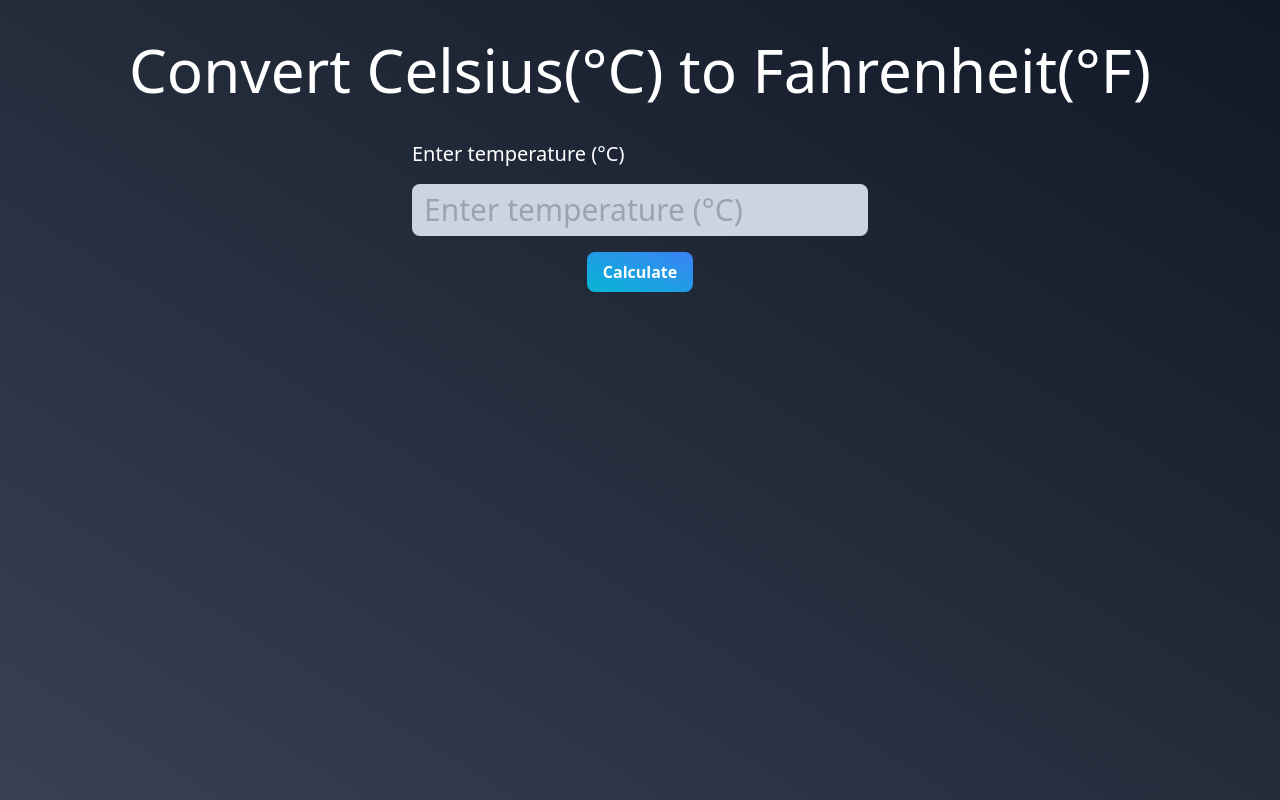
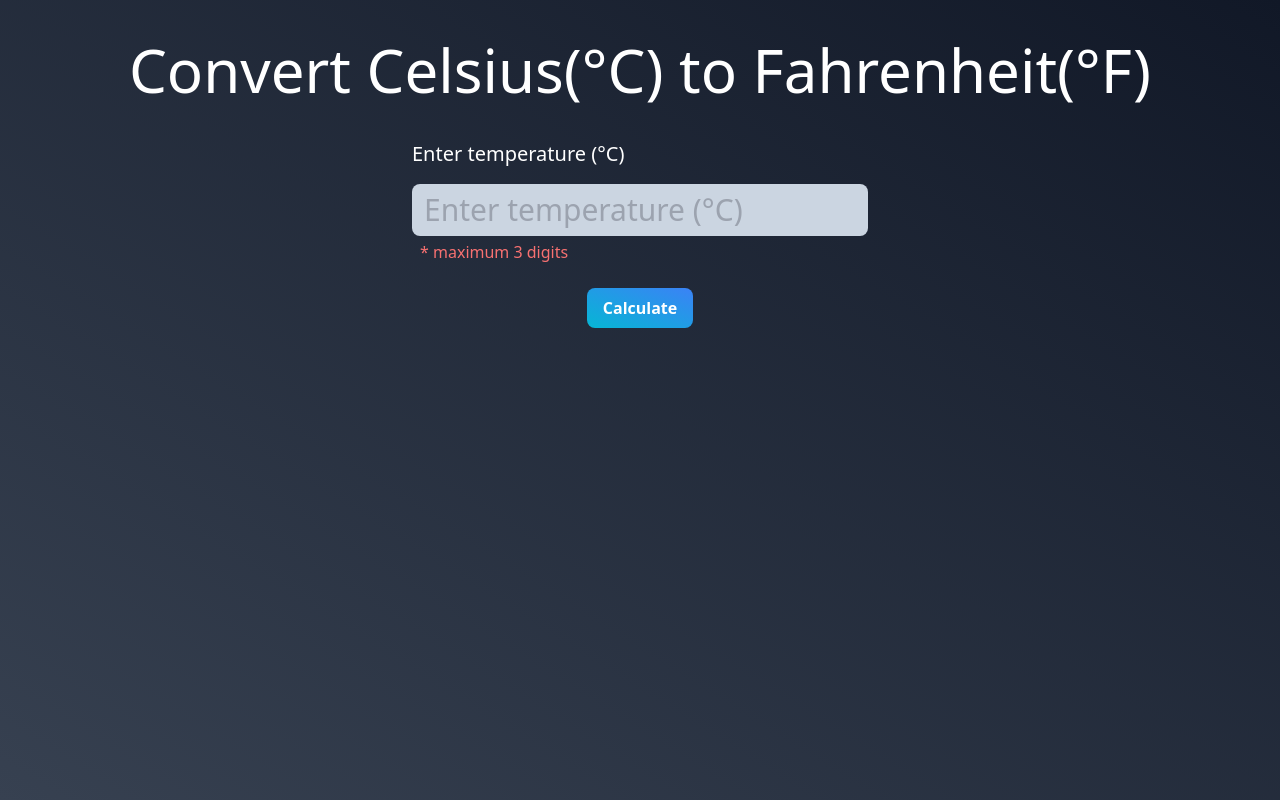
Before and after one commit to Putthipong-T/vue-convert-temperature, a Vue app: page / in a window 1280 px wide. Built offline with nearby package versions, Linux system fonts and the light colour scheme.

Commit message:
add warning

```diff
--- a/src/App.vue
+++ b/src/App.vue
@@ -7,9 +7,10 @@
 		<div id="Body" class="pt-10 flex flex-col items-center justify-center w-auto">
             <form onsubmit="return false">
                 <label for="celsius_input" class="text-white -mb-11 text-xl">Enter temperature (°C)</label><br>
-                <!-- <input v-model="celsius" type='number' id="celsius_input" onkeydown="return (event.keyCode >= 48 && event.keyCode <= 57) || event.keyCode === 8 || event.keyCode === 46 ||event.keyCode !== 69" class="bg-slate-300 my-4 text-3xl rounded-lg px-3 py-2"  placeholder="Enter temperature (°C)" required/> -->
-                <input v-model="celsius" step=0.001 type='number' id="celsius_input" onkeydown="return event.keyCode !== 69" class="bg-slate-300 my-4 text-3xl rounded-lg px-3 py-2"  placeholder="Enter temperature (°C)" required/>
+                <input v-model="celsius" step=0.001 type='number' id="celsius_input" onkeydown="return (event.keyCode >= 48 && event.keyCode <= 57) || event.keyCode === 8 || event.keyCode === 46 ||event.keyCode !== 69" class="bg-slate-300 my-4 text-3xl rounded-lg px-3 py-2"  placeholder="Enter temperature (°C)" required/>
+                <p class="-mt-3 ml-2 text-red-400">* maximum 3 digits</p>
                 <br>
+
                 <div class="flex justify-center">
                     <button class="bg-gradient-to-tr from-cyan-500 to-blue-500 hover:bg-gradient-to-tr hover:from-cyan-700 hover:to-blue-700 text-white font-bold py-2 px-4 rounded-lg w-fit" v-on:click="ToggleModal()">
                         Calculate
@@ -46,8 +47,9 @@
             const isNumber = (value: unknown): value is number => {return typeof value === "number" && !isNaN(value);};
             const convert = (() => {
                 if (isNumber(celsius.value)) {
+                    celsius.value = Number(celsius.value.toFixed(3))
                     let F = (celsius.value * 9) / 5 + 32;
-                    fahrenheit.value = Number(F.toFixed(2));
+                    fahrenheit.value = Number(F.toFixed(3));
                     console.log('hi');
                 } else {
                     fahrenheit.value = null;
```
